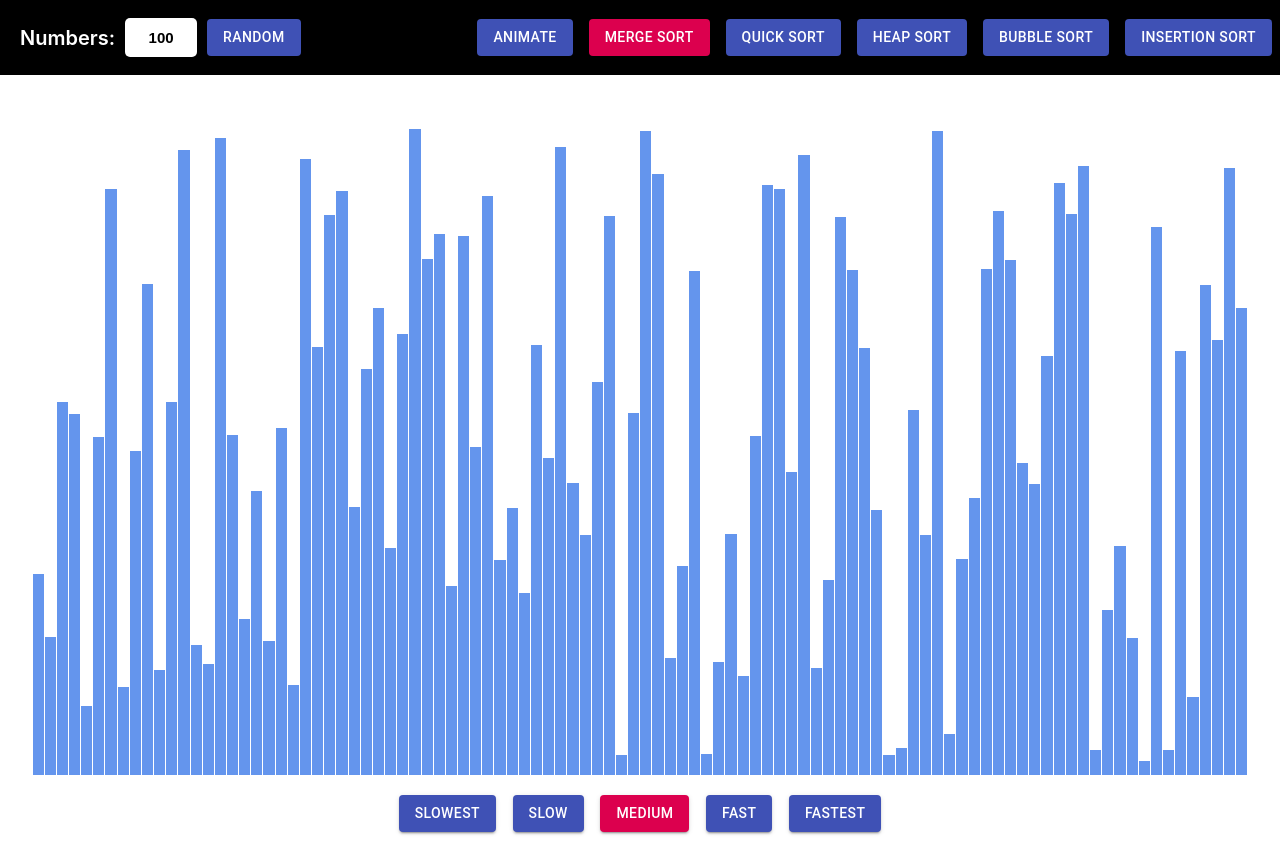
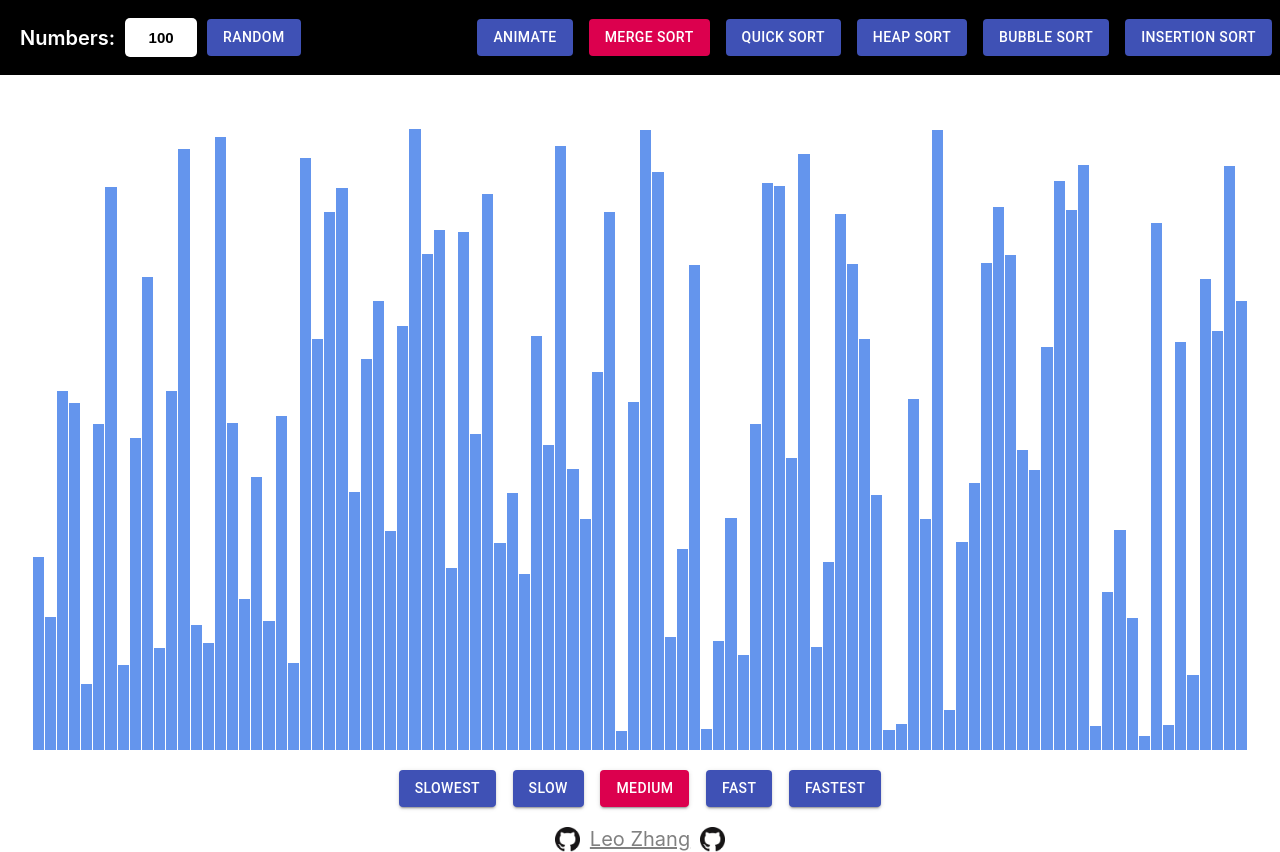
Before and after one commit to TerryHintz/sorting_visualizer, a React (Create React App) app: page / in a window 1280 px wide. Built offline with nearby package versions, Linux system fonts and the light colour scheme.

Commit message:
github link

```diff
--- a/src/sort/graph.js
+++ b/src/sort/graph.js
@@ -3,8 +3,11 @@ import './sort.css'
 
 class Graph extends Component {
     render() {
+
+        const graphHeight = window.innerHeight - 250;
+
         return(
-            <div className='sort-container'>
+            <div style={{height: graphHeight}} className='sort-container'>
                 {this.props.arr.map((num, index) => {
                     return (
                         <div
--- a/src/sort/sort.css
+++ b/src/sort/sort.css
@@ -1,3 +1,7 @@
+.root {
+    min-height: 100vh;
+}
+
 .number-block {
     background-color: cornflowerblue;
 }
@@ -7,7 +11,7 @@
     align-items: flex-end;
     width: 95%;
     margin: auto;
-    height: 650px;
+    min-height: 625px;
 }
 
 .header {
@@ -58,3 +62,19 @@
     justify-content: space-evenly;
     max-width: 500px;
 }
+
+.footer {
+    display: flex;
+    justify-content: center;
+    align-items: center;
+}
+
+.my-name {
+    margin: 0 10px;
+    font-size: 20px;
+    color: gray;
+}
+
+.github-icon {
+    height: 25px;
+}
--- a/src/sort/sort.js
+++ b/src/sort/sort.js
@@ -37,7 +37,7 @@ class Sort extends Component {
         let arr = [];
         let i=0;
         for(i; i<numbers; i++){
-            const randomNum = Math.floor(Math.random() * 640) + 10;
+            const randomNum = Math.floor(Math.random() * 615) + 10;
             arr.push(randomNum);
         }
         this.setState({arr, numbers});
@@ -365,7 +365,7 @@ class Sort extends Component {
         const block_width = window.innerWidth / this.state.numbers;
 
         return(
-            <div>
+            <div className='root'>
                 <Header
                     randomizeArray = {this.randomizeArray}
                     handleSort = {this.handleSort}
@@ -381,6 +381,11 @@ class Sort extends Component {
                     handleSpeed = {this.handleSpeed}
                     working = {this.state.working}
                 />
+                <div className='footer'>
+                    <img className='github-icon' src={require('../images/GitHub-Mark-32px.png')}></img>
+                    <a className='my-name' href='https://github.com/TerryHintz'>{"Leo Zhang"}</a>
+                    <img className='github-icon' src={require('../images/GitHub-Mark-32px.png')}></img>
+                </div>
             </div>
         )
     }
```
Also changed, not shown: src/images/GitHub-Mark-32px.png (added).
